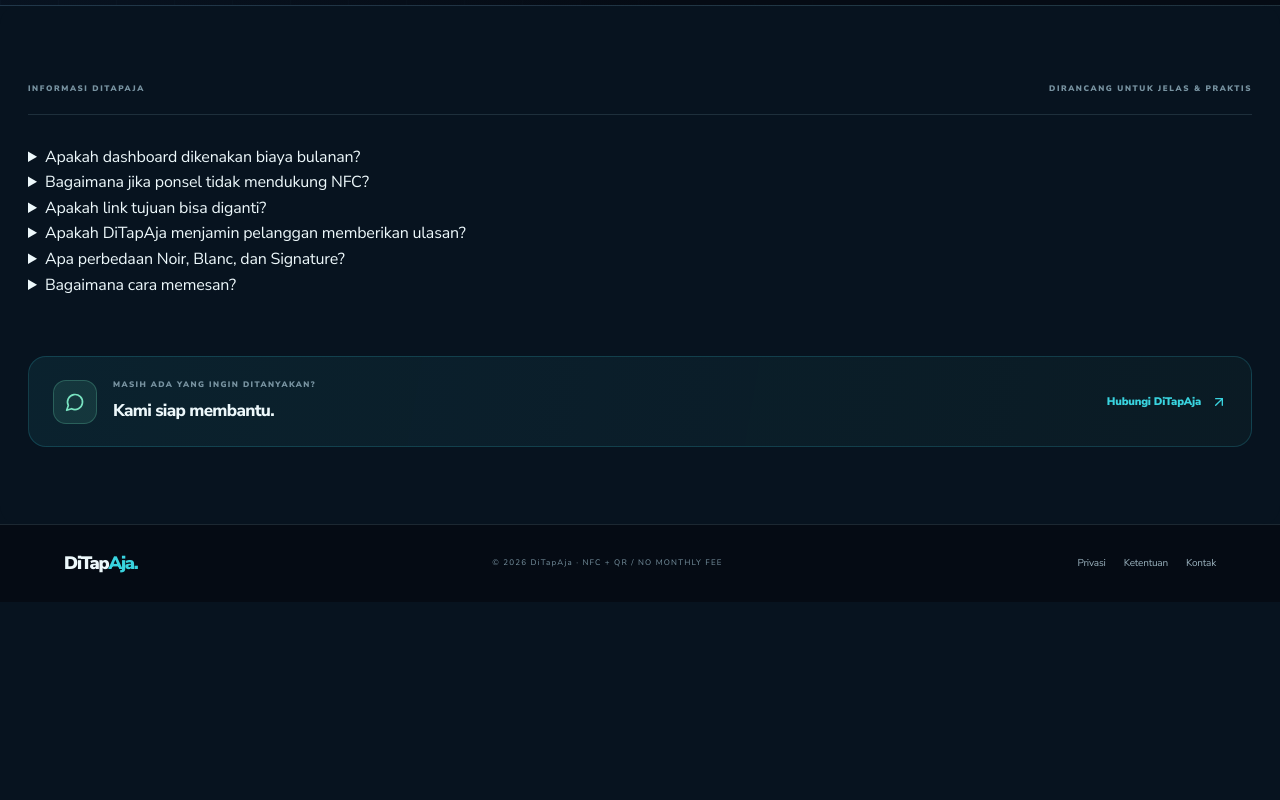
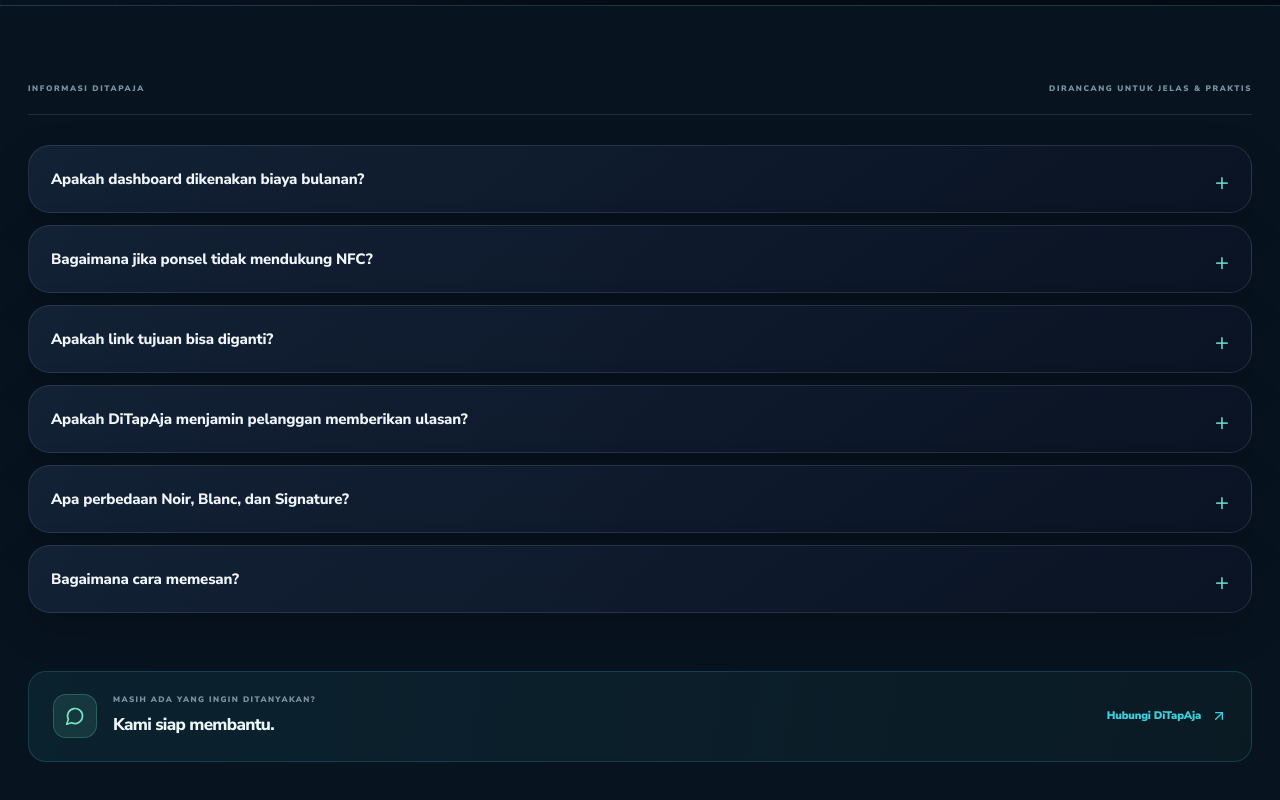
Before and after one commit to chanvianz-ui/ditapaja, a Next.js app: page /faq in a window 1280 px wide. Shown: the part 728-1528 px from the top of the page. Before the commit the page ends 1330 px from the top, so only its background shows below. Built offline with nearby package versions, Linux system fonts and the light colour scheme.

Commit message:
Apply card system to information page content

```diff
--- a/app/components/info-page.tsx
+++ b/app/components/info-page.tsx
@@ -2,6 +2,7 @@ import type { ReactNode } from "react";
 import Link from "next/link";
 import { ArrowUpRight, MessageCircle, Sparkles } from "lucide-react";
 import SiteHeader from "./site-header";
+import styles from "./info-page-cards.module.css";
 
 export default function InfoPage({
   eyebrow,
@@ -48,7 +49,7 @@ export default function InfoPage({
             <span>INFORMASI DITAPAJA</span>
             <span>DIRANCANG UNTUK JELAS & PRAKTIS</span>
           </div>
-          <div className="info-content-body">{children}</div>
+          <div className={`info-content-body ${styles.contentCards}`}>{children}</div>
           <div className="info-contact-strip">
             <div className="info-contact-icon"><MessageCircle size={20} /></div>
             <div className="info-contact-copy">
```
